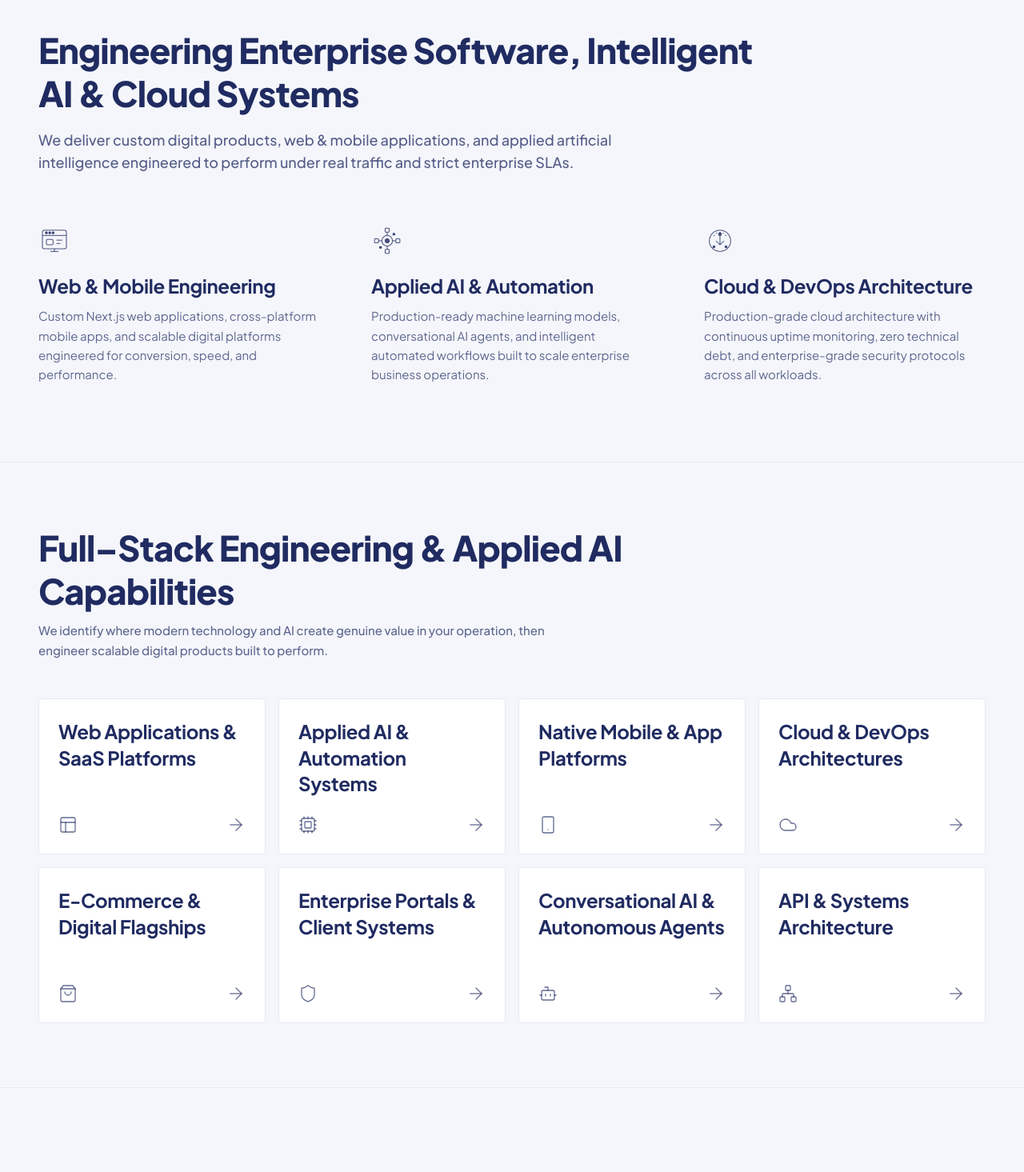
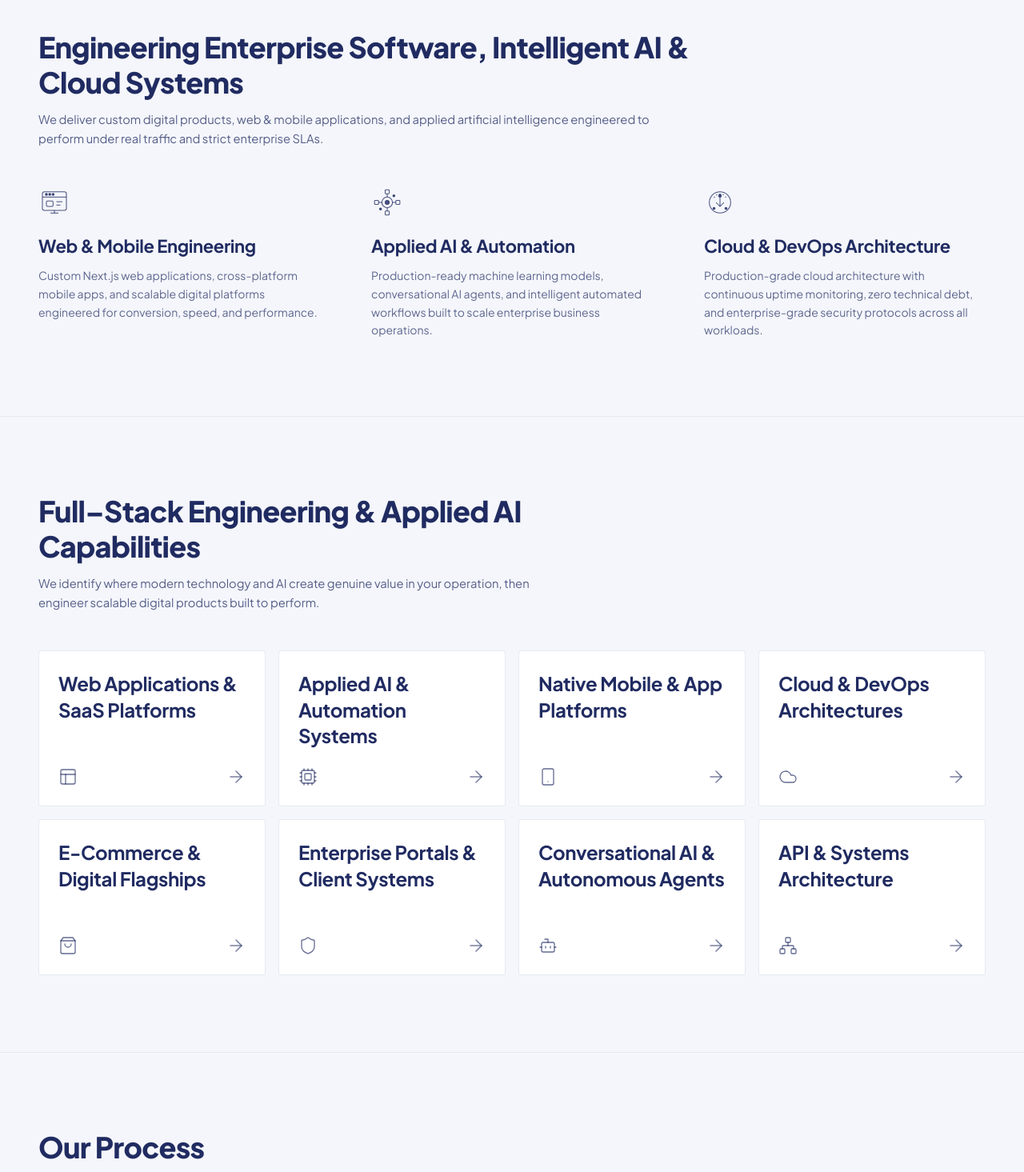
Before and after one commit to alishanea/arkanet-demo-, a Next.js app: page / in a window 1280 px wide. Shown: the part 860-2325 px from the top of the page at 80% size. Built offline with nearby package versions, Linux system fonts and the light colour scheme.

Commit message:
refactor(design-system): harmonize typography, spacing, padding, and brand color palette across entire homepage

```diff
--- a/src/app/globals.css
+++ b/src/app/globals.css
@@ -42,9 +42,9 @@
 
   h2 {
     font-family: 'Plus Jakarta Sans', sans-serif !important;
-    font-size: clamp(24px, 3.4vw, 44px) !important;
+    font-size: clamp(24px, 3vw, 36px) !important;
     font-weight: 800 !important;
-    line-height: 1.25 !important;
+    line-height: 1.22 !important;
     letter-spacing: -0.02em !important;
     color: #202B61 !important;
   }
@@ -79,11 +79,20 @@
   .philosophy-h2,
   .about-h2 {
     font-family: 'Plus Jakarta Sans', sans-serif !important;
-    font-size: clamp(24px, 3.4vw, 44px) !important;
+    font-size: clamp(24px, 3vw, 36px) !important;
     font-weight: 800 !important;
-    line-height: 1.25 !important;
+    line-height: 1.22 !important;
     letter-spacing: -0.02em !important;
     color: #202B61 !important;
+  }
+
+  /* Unified Section Subtitle across the entire website */
+  .section-desc {
+    font-family: 'Plus Jakarta Sans', sans-serif !important;
+    font-size: clamp(14px, 1.15vw, 16px) !important;
+    font-weight: 400 !important;
+    line-height: 1.65 !important;
+    color: rgba(32, 43, 97, 0.75) !important;
   }
 
   /* Unified Hero Title */
--- a/src/components/about/AboutCTA.tsx
+++ b/src/components/about/AboutCTA.tsx
@@ -8,8 +8,8 @@ interface AboutCTAProps {
 
 export function AboutCTA({ onOpenBooking }: AboutCTAProps) {
   return (
-    <section className="relative z-20 bg-white text-[#202B61] py-16 sm:py-20 lg:py-24 px-4 sm:px-8 lg:px-12 text-left select-none border-t border-slate-200/80">
-      <div className="max-w-7xl mx-auto space-y-4 sm:space-y-8">
+    <section className="relative z-20 bg-[#f4f6fb] text-[#202B61] py-16 sm:py-20 lg:py-24 px-4 sm:px-8 lg:px-12 text-left select-none border-t border-slate-200/80 font-sans">
+      <div className="max-w-[1400px] w-full mx-auto space-y-4 sm:space-y-8">
         <div
           className="group cursor-pointer inline-block outline-none focus:outline-none focus-visible:outline-none focus:ring-0 active:outline-none select-none"
           onClick={onOpenBooking}
--- a/src/components/home/AgencyStatement.tsx
+++ b/src/components/home/AgencyStatement.tsx
@@ -99,16 +99,16 @@ export const AgencyStatement: React.FC<AgencyStatementProps> = ({ onOpenBooking
   return (
     <section
       id="what-is-arkanet"
-      className="relative w-full bg-transparent px-4 sm:px-8 lg:px-12 py-16 sm:py-20 lg:py-24 select-none overflow-hidden font-sans"
+      className="relative w-full bg-[#f4f6fb] px-4 sm:px-8 lg:px-12 py-16 sm:py-20 lg:py-24 select-none border-t border-slate-200/80 overflow-hidden font-sans"
     >
-      <div className="max-w-[1400px] w-full mx-auto space-y-12 sm:space-y-16">
+      <div className="max-w-[1400px] w-full mx-auto space-y-8 sm:space-y-10 lg:space-y-12">
 
         {/* ── 1. EXACT ORIGINAL STATEMENT HEADLINE & DESCRIPTION ── */}
-        <div className="space-y-4 max-w-4xl text-left">
-          <h2 className="font-heading font-extrabold text-3xl sm:text-4xl lg:text-[44px] text-[#202B61] leading-[1.2] tracking-tight">
+        <div className="space-y-3 max-w-4xl text-left">
+          <h2 className="section-h2">
             Engineering Enterprise Software, Intelligent AI &amp; Cloud Systems
           </h2>
-          <p className="font-sans font-medium text-[#202B61]/75 text-base sm:text-lg leading-relaxed max-w-3xl">
+          <p className="section-desc max-w-3xl">
             We deliver custom digital products, web &amp; mobile applications, and applied artificial intelligence engineered to perform under real traffic and strict enterprise SLAs.
           </p>
         </div>
@@ -127,12 +127,12 @@ export const AgencyStatement: React.FC<AgencyStatementProps> = ({ onOpenBooking
               </div>
 
               {/* Title (No arrows) */}
-              <h3 className="font-heading font-bold text-xl sm:text-2xl text-[#202B61] tracking-tight leading-snug group-hover:text-[#202B61]/80 transition-colors">
+              <h3 className="card-h3 group-hover:text-[#202B61]/80 transition-colors">
                 {item.title}
               </h3>
 
               {/* Exact Original Description */}
-              <p className="font-sans font-normal text-sm sm:text-[15px] text-[#202B61]/70 leading-relaxed mt-2.5">
+              <p className="font-sans font-normal text-sm text-[#202B61]/70 leading-relaxed mt-2.5">
                 {item.desc}
               </p>
             </Link>
--- a/src/components/home/ClientLogosSection.tsx
+++ b/src/components/home/ClientLogosSection.tsx
@@ -44,7 +44,7 @@ export const ClientLogosSection: React.FC<ClientLogosSectionProps> = () => {
   return (
     <section
       id="trusted-by"
-      className="relative w-full bg-[#f4f6fb] text-[#202B61] select-none py-14 sm:py-16 lg:py-20 border-t border-b border-slate-200/80 overflow-hidden"
+      className="relative w-full bg-[#f4f6fb] text-[#202B61] select-none py-16 sm:py-20 lg:py-24 border-t border-b border-slate-200/80 overflow-hidden font-sans"
     >
       <div className="w-full">
         {/* Subtle Section Label */}
--- a/src/components/home/InteractiveShowcaseGrid.tsx
+++ b/src/components/home/InteractiveShowcaseGrid.tsx
@@ -98,15 +98,15 @@ export const InteractiveShowcaseGrid: React.FC<InteractiveShowcaseGridProps> = (
   return (
     <section
       id="showcase"
-      className="relative w-full bg-[#f4f6fb] px-4 sm:px-8 lg:px-12 py-12 sm:py-16 lg:py-20 select-none border-t border-slate-200/80 overflow-hidden font-sans"
+      className="relative w-full bg-[#f4f6fb] px-4 sm:px-8 lg:px-12 py-16 sm:py-20 lg:py-24 select-none border-t border-slate-200/80 overflow-hidden font-sans"
     >
       <div className="max-w-[1400px] w-full mx-auto space-y-8 sm:space-y-10 lg:space-y-12">
         {/* ── 1. STRUCTURED PAGE SECTION HEADER ── */}
-        <div className="max-w-3xl space-y-2.5 text-left">
-          <h2 className="font-heading font-extrabold text-2xl sm:text-3xl lg:text-[34px] text-[#202B61] leading-[1.2] tracking-tight">
+        <div className="max-w-3xl space-y-3 text-left">
+          <h2 className="section-h2">
             Full–Stack Engineering &amp; Applied AI Capabilities
           </h2>
-          <p className="font-sans font-medium text-[#202B61]/70 text-sm sm:text-[15px] leading-relaxed max-w-2xl">
+          <p className="section-desc max-w-2xl">
             We identify where modern technology and AI create genuine value in your operation, then engineer scalable digital products built to perform.
           </p>
         </div>
--- a/src/components/home/OurProcess.tsx
+++ b/src/components/home/OurProcess.tsx
@@ -116,7 +116,7 @@ const ProcessCard: React.FC<{ step: ProcessStep; index: number; total: number }>
             <h3 className="text-2xl sm:text-3xl lg:text-4xl font-extrabold font-heading text-[#202B61] tracking-tight">
               {step.title}
             </h3>
-            <p className="font-sans text-slate-600 text-sm sm:text-base leading-relaxed max-w-xl font-normal">
+            <p className="section-desc max-w-xl">
               {step.body}
             </p>
           </div>
@@ -171,10 +171,10 @@ export const OurProcess: React.FC<OurProcessProps> = () => {
         {/* Section Heading */}
         <div className="w-full border-b border-slate-200/80 pb-6 sm:pb-8">
           <div className="w-full text-left space-y-3 max-w-4xl">
-            <h2 className="font-heading font-extrabold text-2xl sm:text-3xl lg:text-4xl text-[#202B61] tracking-tight leading-tight">
+            <h2 className="section-h2">
               Our Process
             </h2>
-            <p className="font-sans font-normal text-slate-600 text-sm sm:text-base leading-relaxed max-w-3xl">
+            <p className="section-desc max-w-3xl">
               We build technology partnerships designed to last, not projects designed to end at handoff. Every engagement is shaped around one principle: the right technology environment is secure, dependable, and built to your specifications.
             </p>
           </div>
--- a/src/components/home/WhatsNewSection.tsx
+++ b/src/components/home/WhatsNewSection.tsx
@@ -111,10 +111,10 @@ export const WhatsNewSection: React.FC<WhatsNewSectionProps> = ({ onOpenBooking
         {/* ── 1. CLEAN EDITORIAL SECTION HEADER (WITH "SEE ALL WORK" LINK) ── */}
         <div className="flex flex-col sm:flex-row sm:items-end justify-between gap-4 pb-6 sm:pb-8 border-b border-slate-200/80">
           <div className="space-y-2 max-w-2xl text-left">
-            <h2 className="font-heading font-extrabold text-2xl sm:text-3xl lg:text-[34px] text-[#202B61] leading-tight tracking-tight">
+            <h2 className="section-h2">
               Selected Work &amp; Case Studies
             </h2>
-            <p className="font-sans font-medium text-[#202B61]/70 text-sm sm:text-base leading-relaxed">
+            <p className="section-desc max-w-2xl">
               Explore how we design, build, and deploy production digital systems that solve real operational friction.
             </p>
           </div>
--- a/src/components/layout/Footer.tsx
+++ b/src/components/layout/Footer.tsx
@@ -21,11 +21,11 @@ export const Footer: React.FC<FooterProps> = ({
 
   return (
     <footer
-      className={`relative text-[#202B61] pt-12 sm:pt-16 pb-10 overflow-hidden select-none border-t border-slate-200/80 ${
+      className={`relative text-[#202B61] py-16 sm:py-20 overflow-hidden select-none border-t border-slate-200/80 ${
         bgColor && bgColor !== "bg-white" ? bgColor : "bg-[#f4f6fb]"
       }`}
     >
-      <div className="w-full max-w-[1400px] xl:max-w-[1500px] mx-auto px-4 sm:px-8 lg:px-12 relative z-10 text-left">
+      <div className="w-full max-w-[1400px] mx-auto px-4 sm:px-8 lg:px-12 relative z-10 text-left font-sans">
 
         {/* Top Info Columns */}
         {!hideTopColumns && showAddresses && (
@@ -42,7 +42,7 @@ export const Footer: React.FC<FooterProps> = ({
                 <span>ARKANET</span>
               </Link>
 
-              <p className="font-sans text-xs sm:text-sm text-slate-600 leading-relaxed font-medium max-w-sm">
+              <p className="font-sans text-xs sm:text-sm text-[#202B61]/75 leading-relaxed font-medium max-w-sm">
                 Engineering high-performance web platforms, mobile applications, and intelligent AI automation systems for ambitious brands across the UAE, India, and worldwide.
               </p>
 
@@ -50,10 +50,10 @@ export const Footer: React.FC<FooterProps> = ({
 
             {/* Column 2: Capabilities & Quick Links (Span 3) */}
             <div className="lg:col-span-3 space-y-3">
-              <h4 className="font-heading font-bold text-sm uppercase tracking-wider text-slate-800">
+              <h4 className="font-heading font-bold text-sm uppercase tracking-wider text-[#202B61]">
                 Capabilities
               </h4>
-              <ul className="space-y-2 text-xs sm:text-sm font-medium text-slate-600">
+              <ul className="space-y-2 text-xs sm:text-sm font-medium text-[#202B61]/75">
                 <li>
                   <Link href="/capabilities/website-development" className="hover:text-[#202B61] transition-colors">
                     Web &amp; SaaS Platforms
@@ -89,30 +89,30 @@ export const Footer: React.FC<FooterProps> = ({
 
             {/* Column 3: Dubai & India Offices (Span 3) */}
             <div className="lg:col-span-3 space-y-4">
-              <h4 className="font-heading font-bold text-sm uppercase tracking-wider text-slate-800">
+              <h4 className="font-heading font-bold text-sm uppercase tracking-wider text-[#202B61]">
                 Offices
               </h4>
 
               {/* Dubai */}
-              <div className="space-y-1 text-xs sm:text-sm text-slate-600">
+              <div className="space-y-1 text-xs sm:text-sm text-[#202B61]/75">
                 <span className="font-bold text-[#202B61] block">Dubai (HQ)</span>
                 <p className="leading-relaxed">
                   Capital Golden Tower, Suite 308,<br />
                   Business Bay, Dubai, UAE
                 </p>
-                <a href="tel:+97145572716" className="text-slate-700 hover:text-[#202B61] block font-semibold pt-0.5">
+                <a href="tel:+97145572716" className="text-[#202B61]/85 hover:text-[#202B61] block font-semibold pt-0.5">
                   +971 4 557 2716
                 </a>
               </div>
 
               {/* India */}
-              <div className="space-y-1 text-xs sm:text-sm text-slate-600 pt-1">
+              <div className="space-y-1 text-xs sm:text-sm text-[#202B61]/75 pt-1">
                 <span className="font-bold text-[#202B61] block">India Office</span>
                 <p className="leading-relaxed">
                   Room No. 227K, Benny Complex,<br />
                   Kelakam, Kannur Dt, Kerala
                 </p>
-                <a href="tel:+919074104372" className="text-slate-700 hover:text-[#202B61] block font-semibold pt-0.5">
+                <a href="tel:+919074104372" className="text-[#202B61]/85 hover:text-[#202B61] block font-semibold pt-0.5">
                   +91 90741 04372
                 </a>
               </div>
@@ -120,10 +120,10 @@ export const Footer: React.FC<FooterProps> = ({
 
             {/* Column 4: Start a Project (Span 2) */}
             <div className="lg:col-span-2 space-y-3">
-              <h4 className="font-heading font-bold text-sm uppercase tracking-wider text-slate-800">
+              <h4 className="font-heading font-bold text-sm uppercase tracking-wider text-[#202B61]">
                 Engage
               </h4>
-              <p className="text-xs text-slate-600 leading-relaxed font-medium">
+              <p className="text-xs text-[#202B61]/75 leading-relaxed font-medium">
                 Ready to engineer your next digital solution?
               </p>
 
@@ -162,21 +162,21 @@ export const Footer: React.FC<FooterProps> = ({
         <div className="w-full border-t border-slate-200/80 my-4" />
 
         {/* Bottom Bar */}
-        <div className="flex flex-col sm:flex-row items-center justify-between gap-4 text-xs font-medium text-slate-600 pt-2">
+        <div className="flex flex-col sm:flex-row items-center justify-between gap-4 text-xs font-medium text-[#202B61]/75 pt-2">
 
           {/* Left: Brand, Copyright, Blog & Privacy */}
           <div className="flex flex-wrap items-center justify-center sm:justify-start gap-4 text-xs">
             <span>© {currentYear} Arkanet Technologies. All rights reserved.</span>
-            <Link href="/blog" className="text-slate-700 hover:text-[#202B61] font-semibold transition-colors">
+            <Link href="/blog" className="text-[#202B61]/85 hover:text-[#202B61] font-semibold transition-colors">
               Blog &amp; Insights
             </Link>
-            <Link href="/contact" className="text-slate-700 hover:text-[#202B61] font-semibold transition-colors">
+            <Link href="/contact" className="text-[#202B61]/85 hover:text-[#202B61] font-semibold transition-colors">
               Contact
             </Link>
           </div>
 
           {/* Right: Clean Social Links with Cyan Icons */}
-          <div className="flex flex-wrap items-center justify-center gap-4 text-xs font-semibold text-slate-700">
+          <div className="flex flex-wrap items-center justify-center gap-4 text-xs font-semibold text-[#202B61]/85">
             <a
               href="https://twitter.com"
               target="_blank"
```
Also changed, not shown: src/components/home/StudioPhilosophy.tsx (+6 -6 lines).
